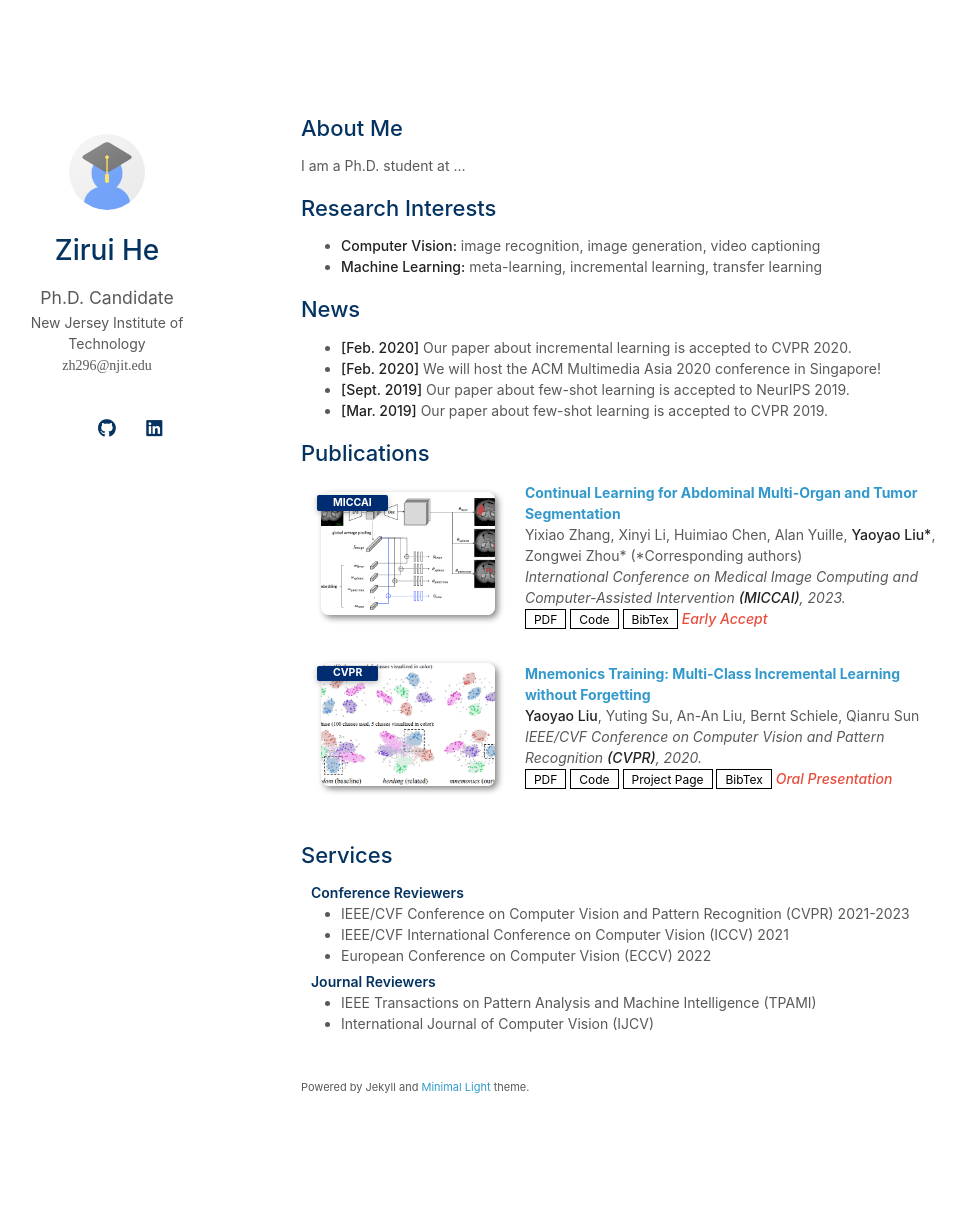
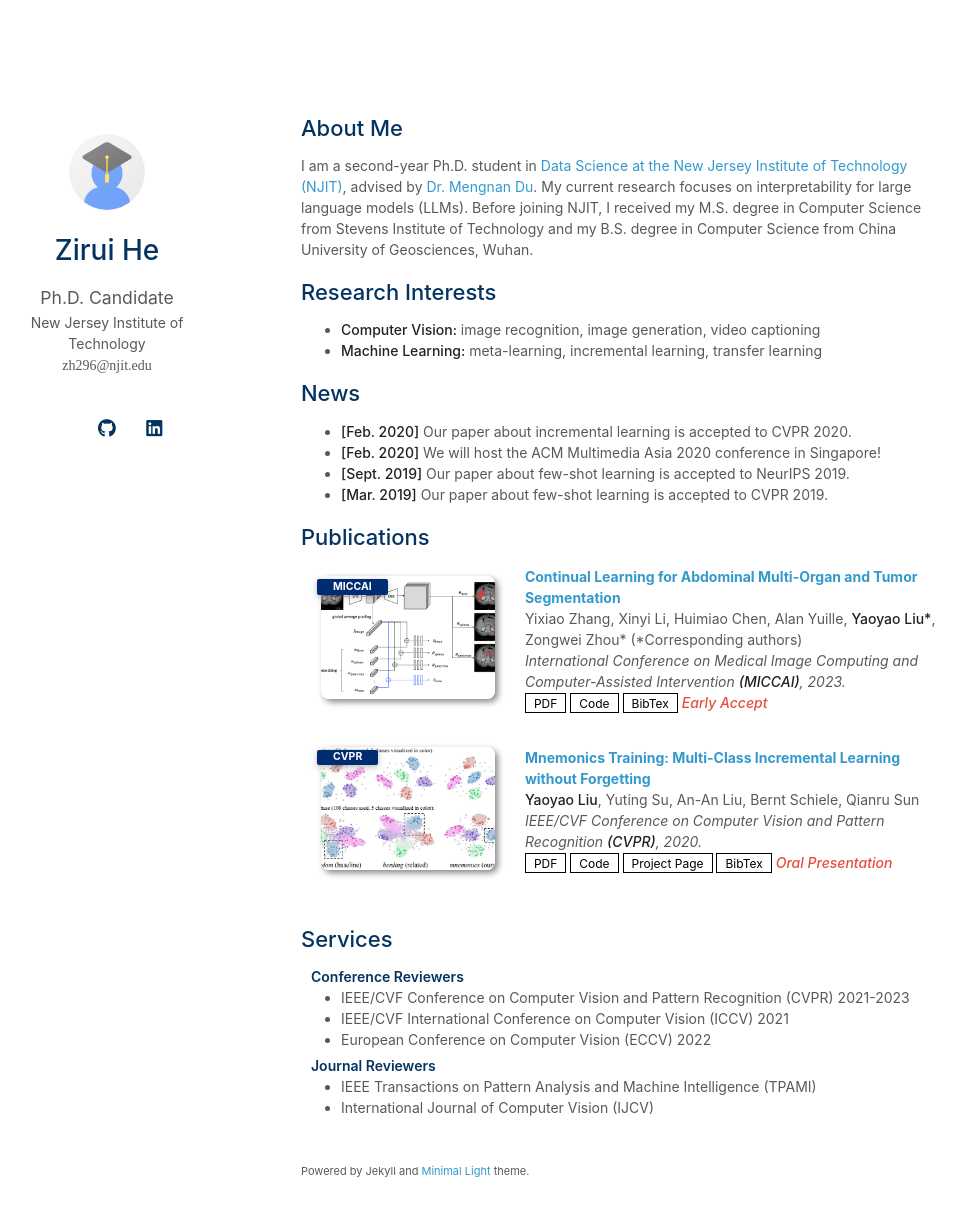
Before and after one commit to Ineedanamehere/Ineedanamehere.github.io, a Jekyll site: the page built from index.md, in a window 1280 px wide and 1250 px high. Shown: the top 1216 px of the window, without its empty margins (169-1134 px from the left). Built offline with Jekyll 4.4.1, drawn with Linux system fonts in a browser that asks for light colours; a style sheet for code colours, icons or effects is not loaded; our own code applies the rules of GitHub Pages for plain Markdown files.

Commit message:
Update index.md

```diff
--- a/index.md
+++ b/index.md
@@ -4,7 +4,7 @@ layout: homepage
 
 ## About Me
 
-I am a Ph.D. student at ...
+I am a second-year Ph.D. student in [Data Science at the New Jersey Institute of Technology (NJIT)](https://ds.njit.edu/), advised by [Dr. Mengnan Du](https://mengnandu.com/). My current research focuses on interpretability for large language models (LLMs). Before joining NJIT, I received my M.S. degree in Computer Science from Stevens Institute of Technology and my B.S. degree in Computer Science from China University of Geosciences, Wuhan.
 
 ## Research Interests
 
```
